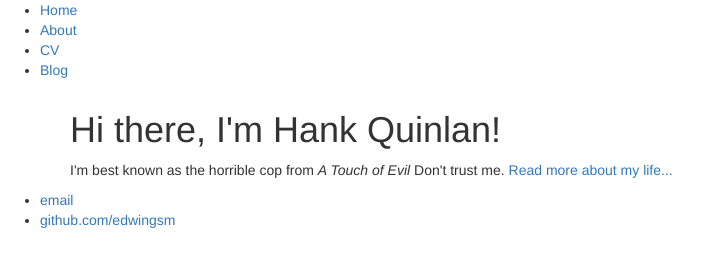
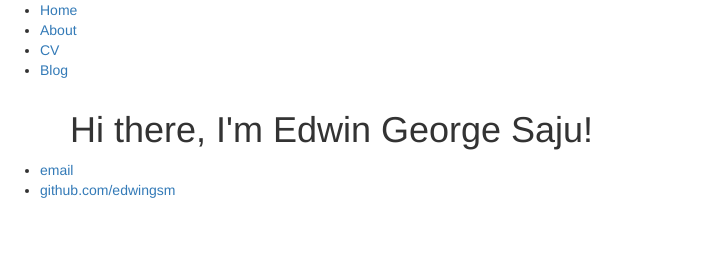
Before and after one commit to edwingsm/edwingsm.github.io, a plain HTML site: page index.html in a window 1280 px wide. Shown: the whole page, without its empty margins (0-710 px from the left). Drawn offline with nearby package versions, Linux system fonts and the light colour scheme.

Commit message:
Update index.html
Update

```diff
--- a/index.html
+++ b/index.html
@@ -18,10 +18,10 @@
 		</nav>
 		<div class="container">
     		<div class="blurb">
-        		<h1>Hi there, I'm Hank Quinlan!</h1>
-				<p>I'm best known as the horrible cop from <em>A Touch of Evil</em> Don't trust me. <a href="/about">Read more about my life...</a></p>
-    		</div><!-- /.blurb -->
-		</div><!-- /.container -->
+        		<h1>Hi there, I'm Edwin George Saju!</h1>
+			<p></p>
+    		</div>
+		</div>
 		<footer>
     		<ul>
         		<li><a href="mailto:edwingsm@gmail.com">email</a></li>
```
